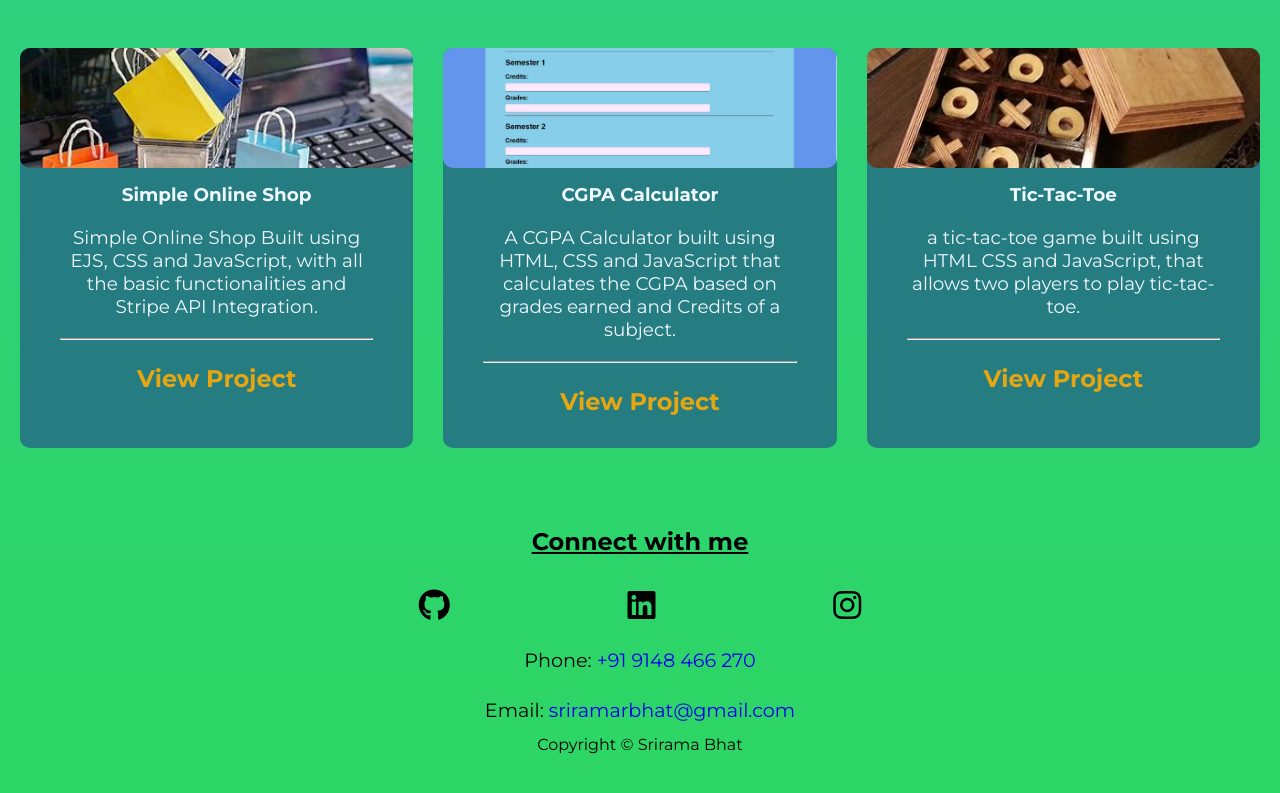
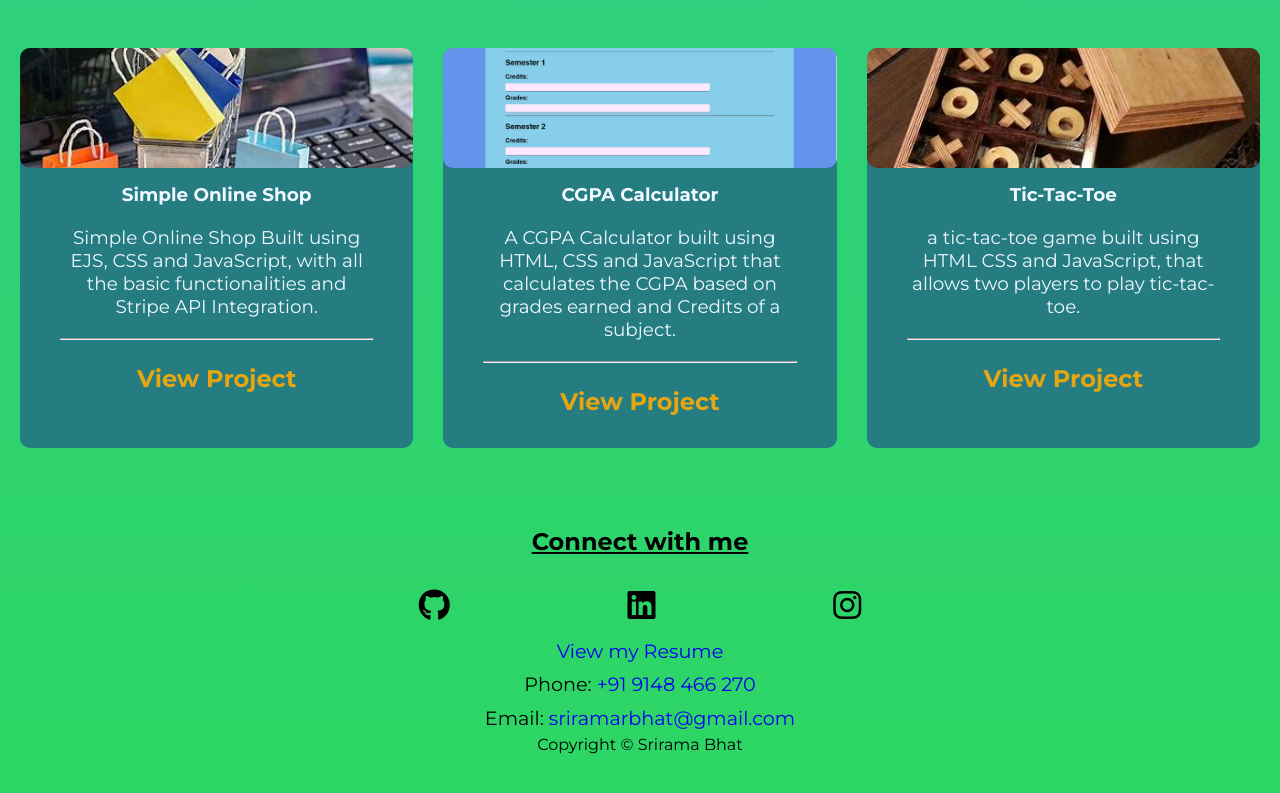
Before and after one commit to SriramaBhat/CodSoft, a plain HTML site: page CodSoft_Task_1/index.html in a window 1280 px wide. Shown: the part 3330-4123 px from the top of the page. Drawn offline with Linux system fonts and the light colour scheme.

Commit message:
Completed Task 1 - Portfolio Page

```diff
--- a/CodSoft_Task_1/index.html
+++ b/CodSoft_Task_1/index.html
@@ -247,6 +247,7 @@
             height: 100px;
           "
         >
+        <p><a href="https://drive.google.com/file/d/1UnYQmB18BEZzB2SaY3HzosGujChkMiK0/view?usp=drive_link">View my Resume</a></p>
           <p>Phone: <a href="tel:+919148466270">+91 9148 466 270</a></p>
           <p>
             Email:
```
